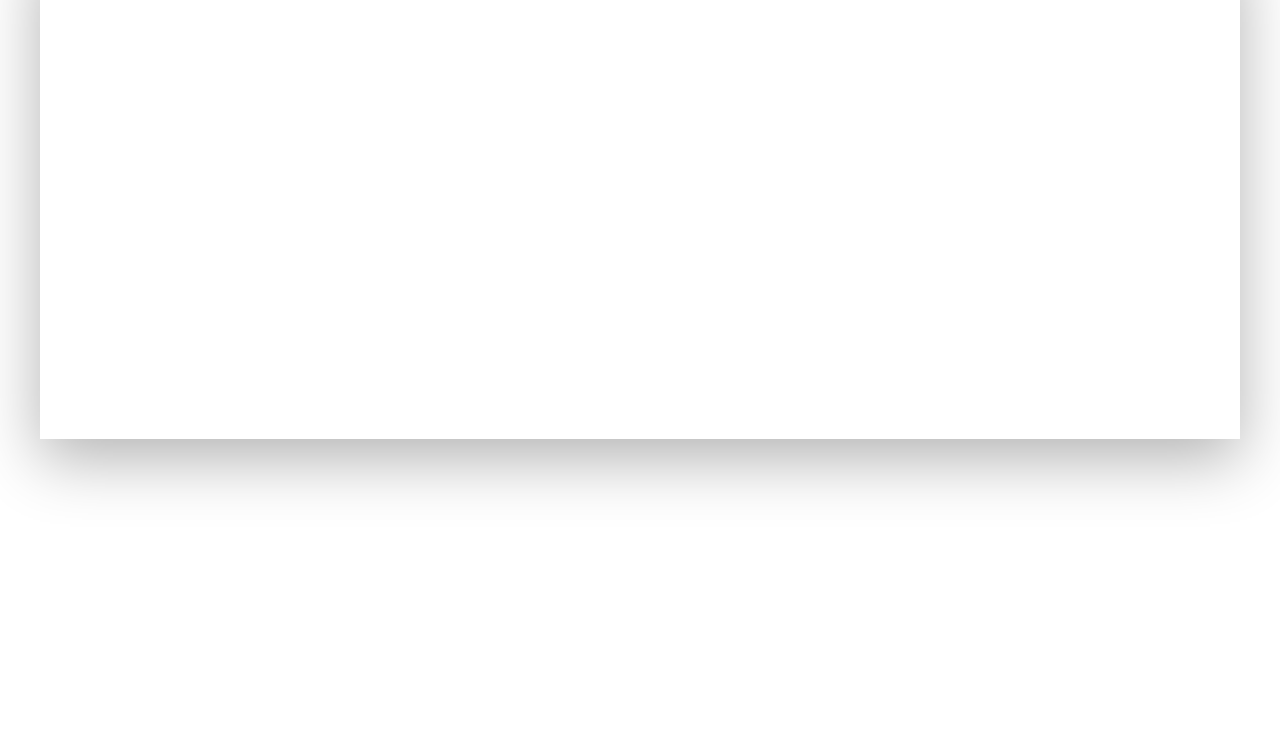
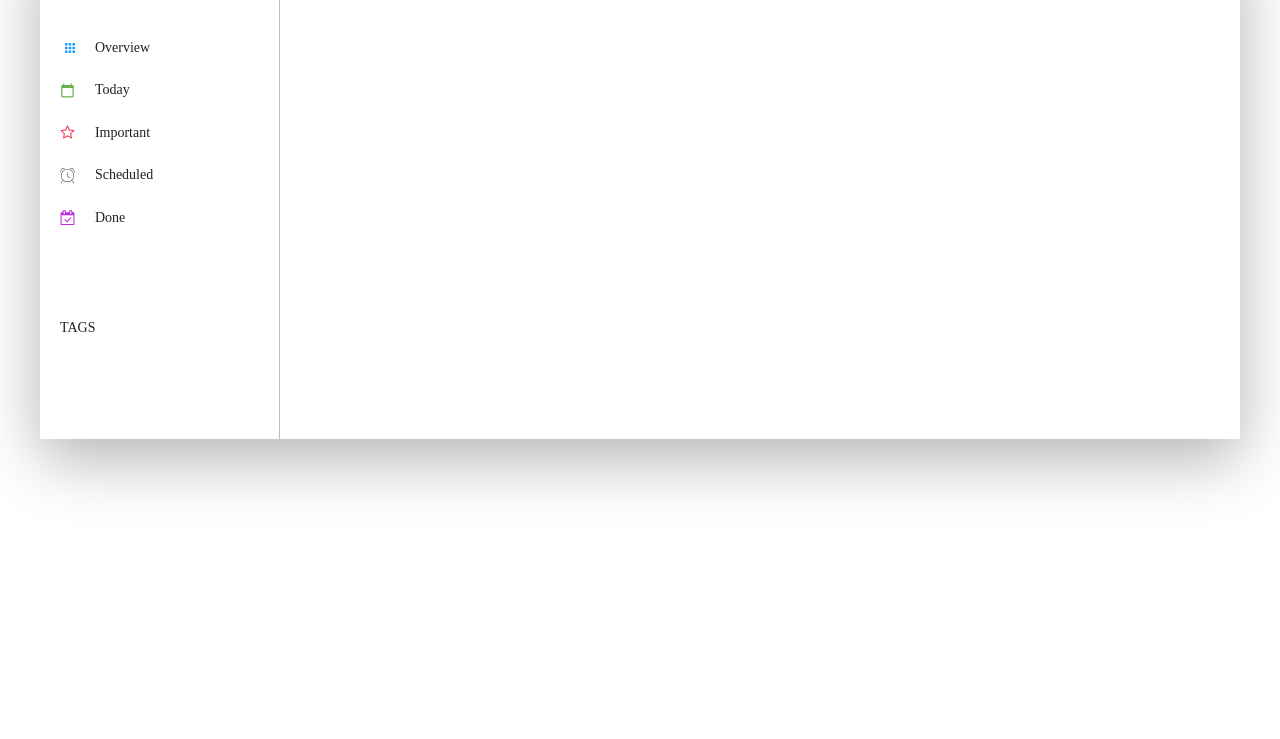
Before and after one commit to Cyber-Mat/fiz, a website built with webpack: page src/index.html in a window 1280 px wide. Shown: the part 141-880 px from the top of the page. Built offline with nearby package versions, Linux system fonts and the light colour scheme.

Commit message:
sidebar styling

```diff
--- a/src/index.html
+++ b/src/index.html
@@ -45,7 +45,42 @@
           </div>
         </div>
       </header>
-      <nav class="sidebar"></nav>
+      <nav class="sidebar">
+        <div class="sidebar__logo">LOGO</div>
+        <div class="sidebar__nav">
+          <div class="sidebar__overview">
+            <svg class="icon">
+              <use xlink:href="./img/sprite.svg#icon-grid"></use>
+            </svg>
+            <span>overview</span>
+          </div>
+          <div class="sidebar__today">
+            <svg class="icon">
+              <use xlink:href="./img/sprite.svg#icon-calendar_today"></use>
+            </svg>
+            <span>today</span>
+          </div>
+          <div class="sidebar__important">
+            <svg class="icon">
+              <use xlink:href="./img/sprite.svg#icon-star-o"></use>
+            </svg>
+            <span>important</span>
+          </div>
+          <div class="sidebar__scheduled">
+            <svg class="icon">
+              <use xlink:href="./img/sprite.svg#icon-alarmclock"></use>
+            </svg>
+            <span>scheduled</span>
+          </div>
+          <div class="sidebar__done">
+            <svg class="icon">
+              <use xlink:href="./img/sprite.svg#icon-calendar-check-o"></use>
+            </svg>
+            <span>done</span>
+          </div>
+        </div>
+        <div class="sidebar__tags">TAGS</div>
+      </nav>
       <main class="main">
         <section class="list"></section>
         <section class="detail"></section>
--- a/src/sass/_base.scss
+++ b/src/sass/_base.scss
@@ -13,7 +13,7 @@ body {
   box-sizing: border-box;
   font-family: $font-primary;
   font-size: 1.4rem;
-  font-weight: 400;
+  font-weight: 300;
   line-height: 1.6;
   color: $color-grey-dark;
 }
--- a/src/sass/_header.scss
+++ b/src/sass/_header.scss
@@ -4,14 +4,14 @@
   justify-items: center;
   align-items: center;
 
-  border: $outline;
-  border-top: none;
-  border-right: none;
+  // border: $outline;
+  // border-top: none;
+  // border-right: none;
 
   padding: 0 2rem;
 
   background-color: $color-grey-light-1;
-  background-color: #eb4d4b;
+  background-color: $color-primary;
   color: #fff;
 
   .icon {
--- a/src/sass/_sidebar.scss
+++ b/src/sass/_sidebar.scss
@@ -0,0 +1,55 @@
+.sidebar {
+  padding: 1rem 2rem;
+  border-right: $outline;
+
+  display: grid;
+  grid-template-rows: 10% 50% 40%;
+  grid-row-gap: 4rem;
+
+  &__nav {
+    display: grid;
+    grid-template-rows: repeat(5, min-content);
+    grid-row-gap: 2rem;
+
+    .icon {
+      height: 1.5rem;
+      width: 1.5rem;
+    }
+
+    & > div {
+      display: grid;
+      grid-template-columns: 10% 90%;
+      grid-column-gap: 1.5rem;
+      align-items: center;
+
+      text-transform: capitalize;
+    }
+  }
+  &__overview {
+    .icon {
+      fill: $color-secondary-1;
+      height: 2rem;
+      width: 2rem;
+    }
+  }
+  &__today {
+    .icon {
+      fill: $color-secondary-2;
+    }
+  }
+  &__important {
+    .icon {
+      fill: $color-secondary-3;
+    }
+  }
+  &__scheduled {
+    .icon {
+      fill: $color-secondary-4;
+    }
+  }
+  &__done {
+    .icon {
+      fill: $color-secondary-5;
+    }
+  }
+}
--- a/src/sass/_variables.scss
+++ b/src/sass/_variables.scss
@@ -1,13 +1,17 @@
 //COLORS
+$color-primary: rgba(235, 77, 75, 1);
+$color-secondary-1: rgba(27, 156, 252, 1);
+$color-secondary-2: rgba(106, 176, 76, 1);
+$color-secondary-3: rgba(245, 59, 87, 1);
+$color-secondary-4: rgba(30, 39, 46, 1);
+$color-secondary-5: rgba(190, 46, 221, 1);
+
 $color-grey-light-1: #b4c4ce38;
-// $color-grey-light-2: #f4f2f2;
-// $color-grey-light-3: #f0eeee;
-// $color-grey-light-4: #ccc;
-$color-grey-light-2: rgb(97, 116, 141);
-$color-grey-dark: #202124;
-$color-blue: rgba(0, 168, 255, 1);
+$color-grey-light-2: rgba(97, 116, 141, 1);
+$color-grey-dark: rgba(32, 33, 36, 1);
+
 $color-blue2: rgba(0, 151, 230, 1);
-$color-blue3: rgba(27, 156, 252, 1);
+$color-blue3: rgba(0, 168, 255, 1);
 
 //FONTS
 $font-primary: 'font-family: ' Lato ', sans-serif;';
```
